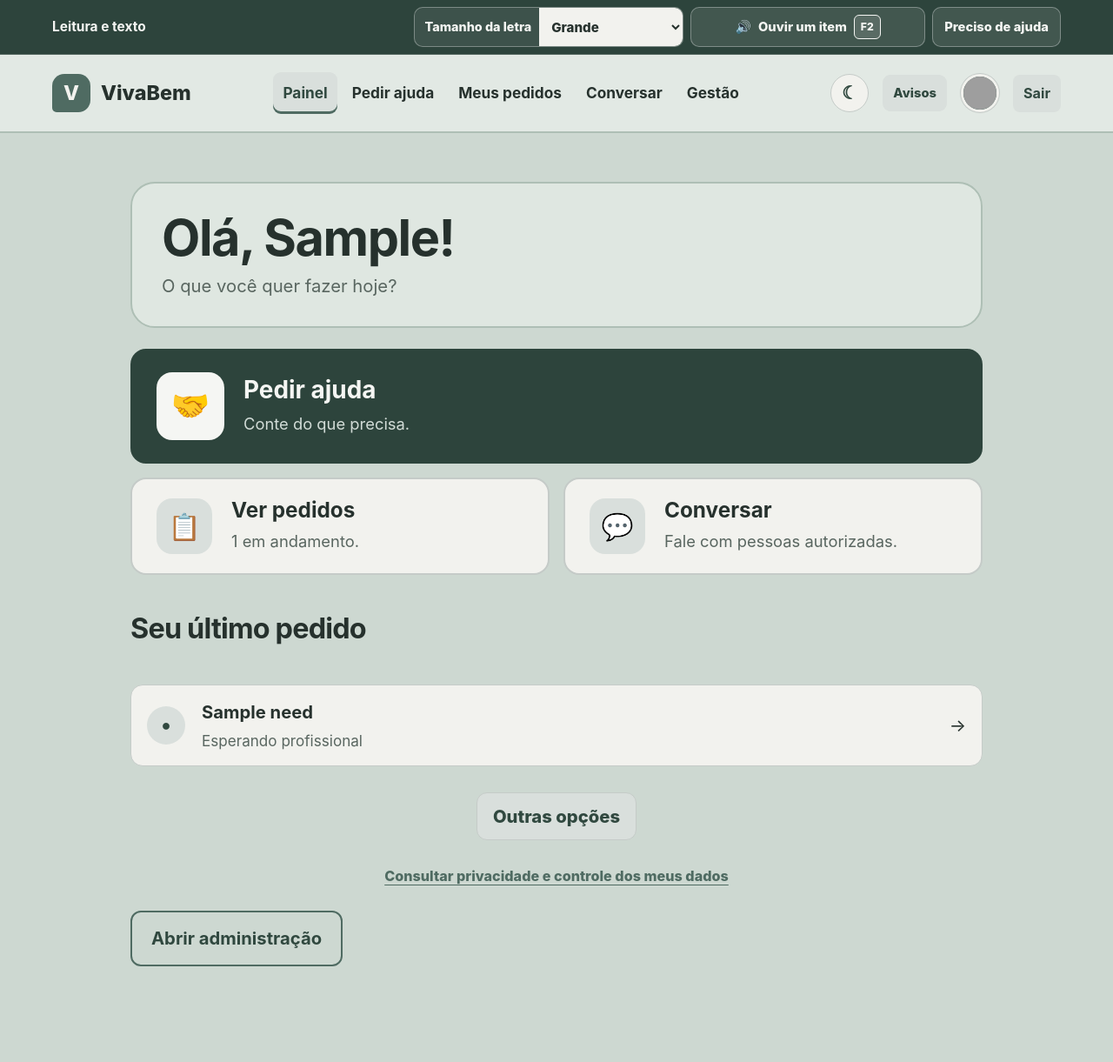
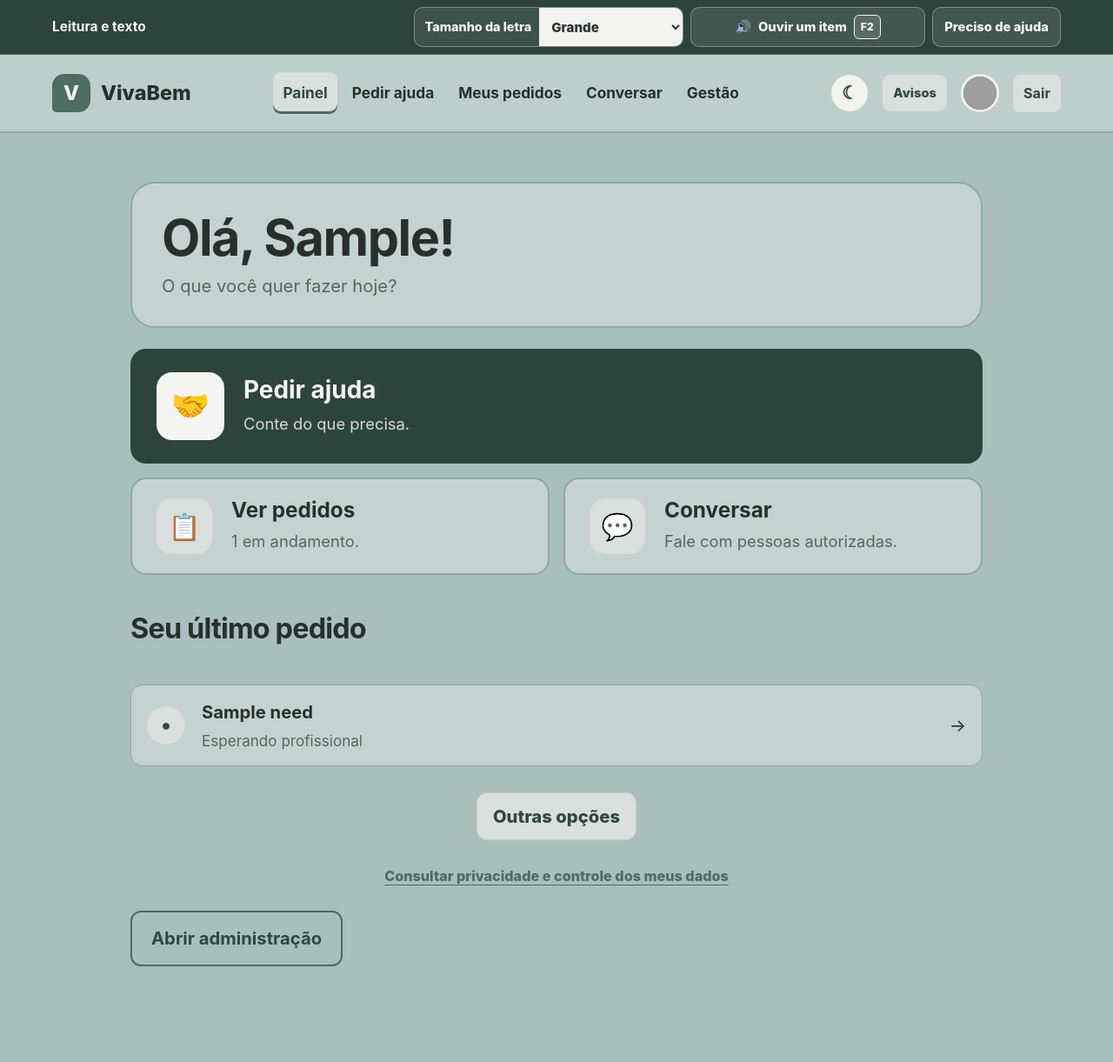
Before and after one commit to KaiselDNP/VivaBem, a Django app: page /painel/ in a window 1280 px wide. Shown: the whole page at 87% size. Run offline with Django 5.2, Linux system fonts and the light colour scheme; a user stored in the database is signed in; tables that the repository leaves empty hold one stand-in row (values such as "Sample post"); data that the repository does not hold is empty; grey boxes are pictures that could not be loaded.

Commit message:
style: aplica fundo verde azulado

```diff
--- a/static/css/main.css
+++ b/static/css/main.css
@@ -1727,39 +1727,39 @@ a.help-option-card:hover { border-color: var(--green-700); transform: translateY
 /* Identidades visuais dos perfis autenticados. Os controles mantêm o mesmo
    formato e funcionamento; somente as superfícies e a hierarquia mudam. */
 [data-user-role="senior"] {
-    --role-page: #cdd8d1;
-    --role-surface: #dfe7e1;
-    --role-tint: #cfddd4;
+    --role-page: #a9bfbb;
+    --role-surface: #c4d3cf;
+    --role-tint: #b5cac5;
     --role-accent: #466c5b;
     --role-deep: #2d443c;
-    --role-line: #aebfb5;
-    --role-header: #e2e9e4;
+    --role-line: #8ea9a3;
+    --role-header: #bdcfcb;
 }
 
 [data-user-role="family"] {
-    --role-page: #d0d9d3;
-    --role-surface: #e2e8e4;
-    --role-tint: #d7dfd6;
+    --role-page: #afc1be;
+    --role-surface: #c7d4d1;
+    --role-tint: #b9cbc7;
     --role-accent: #8a6448;
     --role-deep: #5c4434;
-    --role-line: #b7c4bc;
-    --role-header: #e4eae6;
+    --role-line: #94aaa5;
+    --role-header: #c0cfcc;
 }
 
 [data-user-role="professional"] {
-    --role-page: #cdd8d6;
-    --role-surface: #dfe7e5;
-    --role-tint: #d2dedb;
+    --role-page: #a6bdbe;
+    --role-surface: #c1d2d2;
+    --role-tint: #b2c8c9;
     --role-accent: #426576;
     --role-deep: #243e49;
-    --role-line: #adc0bc;
-    --role-header: #e2e9e7;
+    --role-line: #8ca7a8;
+    --role-header: #bbcece;
 }
 
 :root:not([data-theme="dark"])[data-user-role="admin"] {
-    --white: #dfe7e1;
-    --dashboard-bg: #ccd7d0;
-    --soft-section: #d6e0da;
+    --white: #c3d3cf;
+    --dashboard-bg: #a8beba;
+    --soft-section: #b6c9c4;
 }
 
 :root[data-theme="dark"][data-user-role="senior"] {
@@ -1854,6 +1854,13 @@ a.help-option-card:hover { border-color: var(--green-700); transform: translateY
 
 [data-user-role="senior"] .record-card,
 [data-user-role="senior"] .notification-item { border-radius: 16px; }
+
+[data-user-role="senior"] .senior-action-card:not(.senior-action-primary),
+[data-user-role="senior"] .simple-request-item,
+[data-user-role="senior"] .senior-more-options .senior-secondary-links {
+    background: var(--role-surface);
+    border-color: var(--role-line);
+}
 
 [data-user-role="senior"] .module-heading { padding-bottom: 20px; border-bottom: 2px solid var(--role-line); }
 
--- a/templates/base.html
+++ b/templates/base.html
@@ -9,7 +9,7 @@
     <title>{% block title %}VivaBem{% endblock %}</title>
     <script src="{% static 'js/theme.js' %}"></script>
     <script src="{% static 'js/accessibility.js' %}?v=20260824-9"></script>
-    <link rel="stylesheet" href="{% static 'css/main.css' %}?v=20260831-13">
+    <link rel="stylesheet" href="{% static 'css/main.css' %}?v=20260831-14">
 </head>
 <body>
     {% if not user.is_authenticated %}{% include "includes/reading_welcome.html" %}{% endif %}
```
